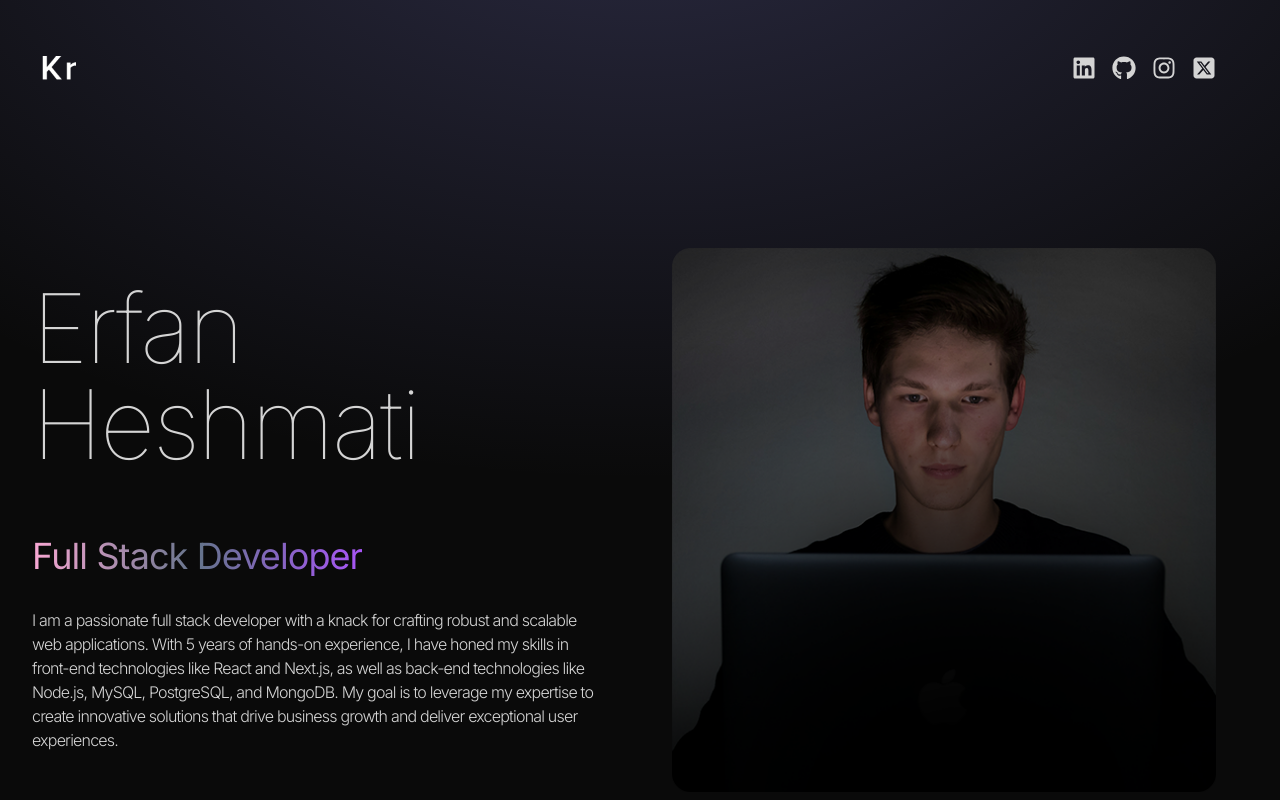
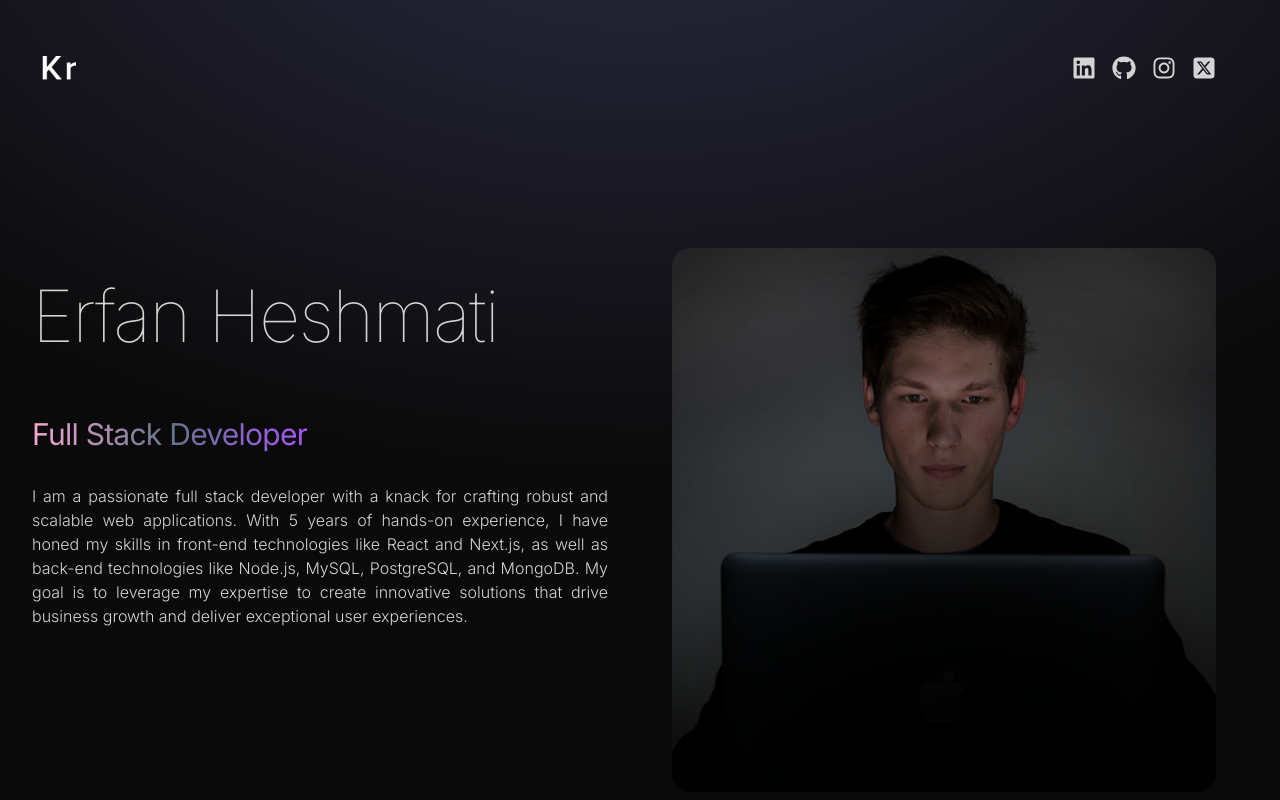
Before and after one commit to erfanheshmati/animated-portfolio-2, a React (Vite) app: page / in a window 1280 px wide. Shown: the top 800 px of the page. Built offline with nearby package versions, Linux system fonts and the light colour scheme.

Commit message:
hero section fixed

```diff
--- a/src/components/Hero.jsx
+++ b/src/components/Hero.jsx
@@ -7,11 +7,13 @@ export default function Hero() {
             <div className="flex flex-wrap">
                 <div className="w-full lg:w-1/2">
                     <div className="flex flex-col items-center lg:items-start">
-                        <h1 className="pb-16 text-6xl font-thin tracking-tight lg:mt-16 lg:text-8xl">Erfan Heshmati</h1>
-                        <span className="bg-gradient-to-r from-pink-300 via-slate-500 to-purple-500 bg-clip-text text-4xl tracking-tight text-transparent">
+                        <h1 className="pb-16 text-6xl text-center font-thin tracking-tight lg:mt-16 lg:text-7xl">
+                            Erfan Heshmati
+                        </h1>
+                        <span className="bg-gradient-to-r from-pink-300 via-slate-500 to-purple-500 bg-clip-text text-3xl tracking-tight text-transparent">
                             Full Stack Developer
                         </span>
-                        <p className="my-2 max-w-xl py-6 font-light tracking-tighter">
+                        <p className="my-2 max-w-xl py-6 font-light tracking-tighter lg:tracking-normal text-justify">
                             {HERO_CONTENT}
                         </p>
                     </div>
```
